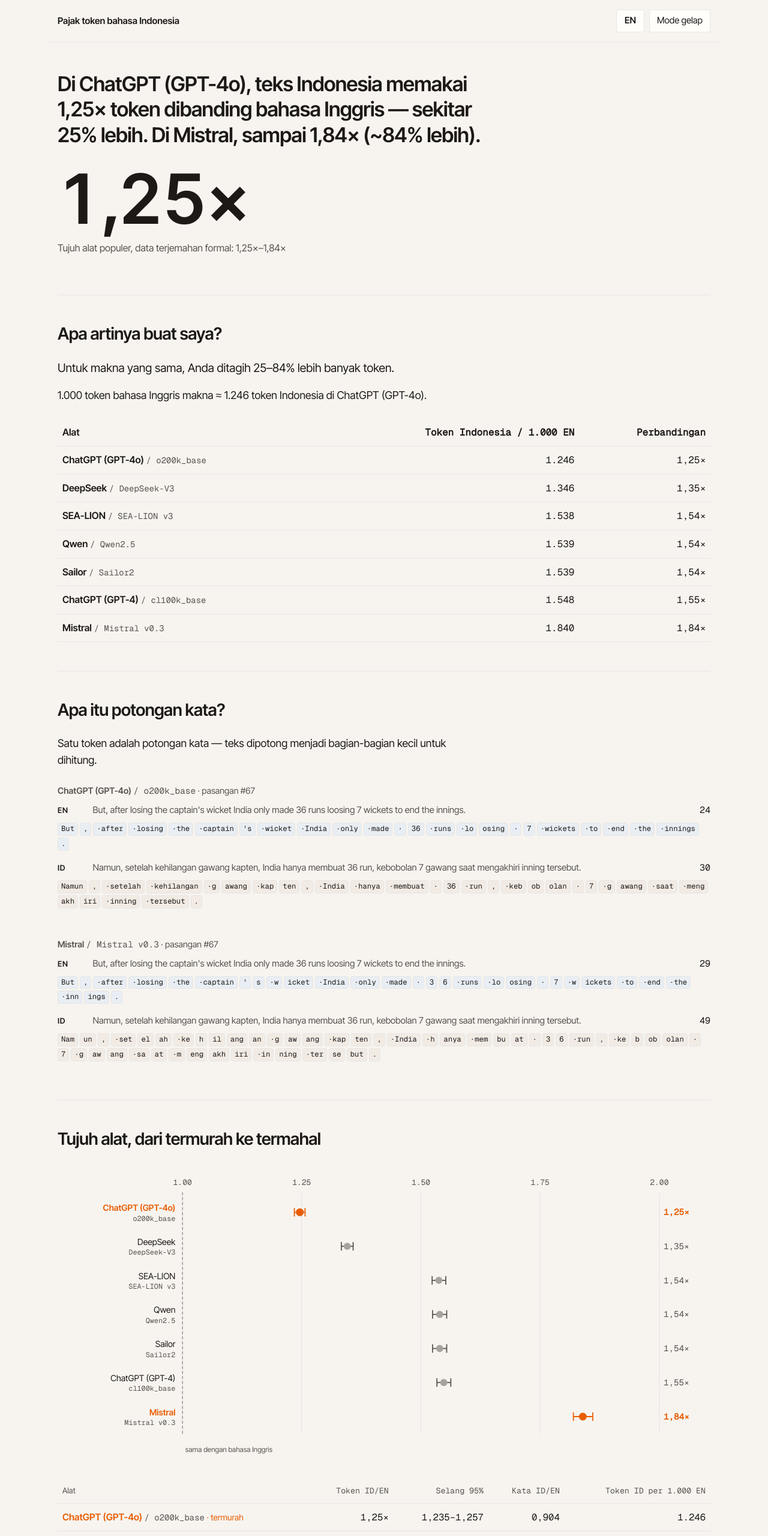
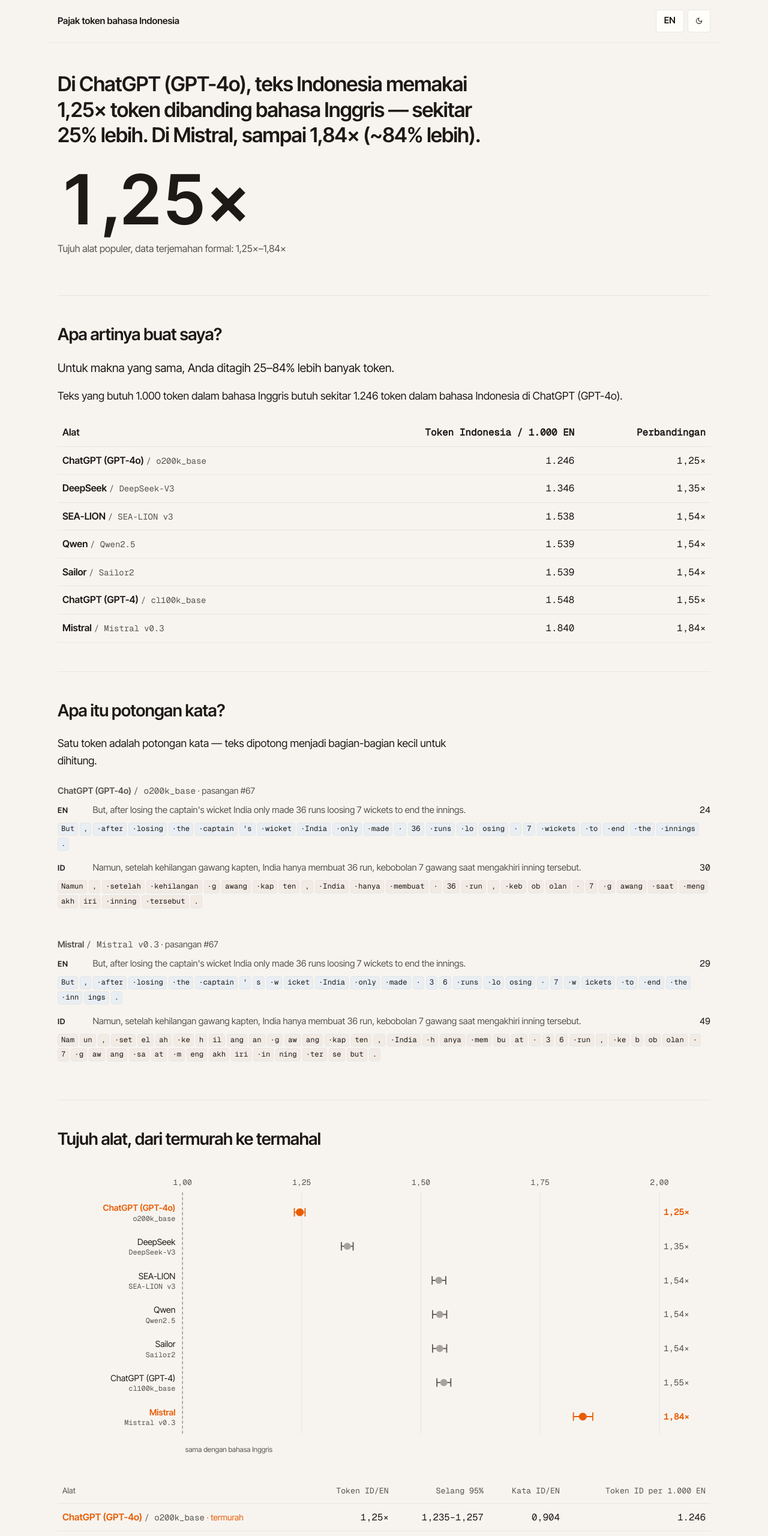
Before and after one commit to adindamochamad/indonesian-token-tax, a website built with Vite: page web/index.html in a window 1280 px wide. Shown: the top 2560 px of the page at 60% size. Built offline with nearby package versions, Linux system fonts and the light colour scheme; files whose address does not match are found by name.

Commit message:
fix: mobile chart, locale numbers, header, and copy

```diff
--- a/web/index.html
+++ b/web/index.html
@@ -32,8 +32,16 @@
       <p class="site-title" data-i18n="siteTitle">Pajak token bahasa Indonesia</p>
       <div class="topbar-actions">
         <button type="button" id="lang-toggle" class="lang-btn" aria-label="Ganti bahasa">EN</button>
-        <button type="button" id="theme-toggle" class="theme-btn" aria-pressed="false" data-i18n="themeDark">
-          Mode gelap
+        <button
+          type="button"
+          id="theme-toggle"
+          class="theme-btn theme-btn-icon"
+          aria-pressed="false"
+          aria-label="Mode gelap"
+        >
+          <svg xmlns="http://www.w3.org/2000/svg" viewBox="0 0 24 24" fill="none" stroke="currentColor" stroke-width="2" aria-hidden="true">
+            <path d="M12 3a6 6 0 1 0 9 9 9 9 0 1 1-9-9Z" />
+          </svg>
         </button>
       </div>
     </header>
@@ -68,7 +76,8 @@
         <div id="meaning-body" class="meaning-body">
           <p class="meaning-lead" data-i18n="meaningLead">Untuk makna yang sama, Anda ditagih 25–84% lebih banyak token.</p>
           <p class="meaning-example" id="meaning-example">
-            1.000 token bahasa Inggris makna ≈ 1.246 token Indonesia di ChatGPT (GPT-4o).
+            Teks yang butuh 1.000 token dalam bahasa Inggris butuh sekitar 1.246 token dalam bahasa Indonesia di ChatGPT
+            (GPT-4o).
           </p>
           <div class="table-scroll">
             <table class="meaning-table">
--- a/web/src/format.js
+++ b/web/src/format.js
@@ -1,35 +1,56 @@
-import { getLang, localeTag } from "./i18n.js";
+import { localeTag } from "./i18n.js";
+
+const formatterCache = new Map();
+
+function numberFormat(options) {
+  const tag = localeTag();
+  const key = `${tag}:${JSON.stringify(options)}`;
+  if (!formatterCache.has(key)) {
+    formatterCache.set(key, new Intl.NumberFormat(tag, options));
+  }
+  return formatterCache.get(key);
+}
+
+export function clearNumberFormatCache() {
+  formatterCache.clear();
+}
 
 export function fmt(n, digits = 3) {
   if (n == null || Number.isNaN(n)) return "—";
-  const loc = localeTag();
-  return Number(n).toLocaleString(loc, {
+  return numberFormat({
     minimumFractionDigits: digits,
     maximumFractionDigits: digits,
-  });
+  }).format(Number(n));
+}
+
+export function fmtAxisTick(n) {
+  if (n == null || Number.isNaN(n)) return "—";
+  return numberFormat({
+    minimumFractionDigits: 2,
+    maximumFractionDigits: 2,
+  }).format(Number(n));
 }
 
 export function fmtRatio(n, digits = 2) {
   if (n == null || Number.isNaN(n)) return "—";
-  const num = Number(n).toLocaleString(localeTag(), {
+  const num = numberFormat({
     minimumFractionDigits: digits,
     maximumFractionDigits: digits,
-  });
+  }).format(Number(n));
   return `${num}×`;
 }
 
 export function fmtInt(n) {
   if (n == null || Number.isNaN(n)) return "—";
   const rounded = Math.round(n);
-  const loc = localeTag();
-  const sign = rounded > 0 ? "+" : rounded < 0 ? (getLang() === "id" ? "−" : "−") : "";
-  const abs = Math.abs(rounded).toLocaleString(loc);
+  const sign = rounded > 0 ? "+" : rounded < 0 ? "−" : "";
+  const abs = numberFormat({ maximumFractionDigits: 0 }).format(Math.abs(rounded));
   return sign + abs;
 }
 
 export function fmtCount(n) {
   if (n == null || Number.isNaN(n)) return "—";
-  return Math.round(n).toLocaleString(localeTag());
+  return numberFormat({ maximumFractionDigits: 0 }).format(Math.round(n));
 }
 
 export function escapeHtml(s) {
--- a/web/src/hero.js
+++ b/web/src/hero.js
@@ -77,7 +77,10 @@ export function renderMeaningTable(data) {
     .join("");
   return `
     <p class="meaning-lead" data-i18n="meaningLead">${t("meaningLead")}</p>
-    <p class="meaning-example" id="meaning-example">${t("meaningExample", { idTokens: fmtCount(idAt1k) })}</p>
+    <p class="meaning-example" id="meaning-example">${t("meaningExample", {
+      enTokens: fmtCount(1000),
+      idTokens: fmtCount(idAt1k),
+    })}</p>
     <div class="table-scroll">
       <table class="meaning-table" aria-labelledby="meaning-table-caption">
         <caption id="meaning-table-caption" class="sr-only">${t("meaningTableCaption")}</caption>
--- a/web/src/i18n.js
+++ b/web/src/i18n.js
@@ -1,3 +1,5 @@
+import { clearNumberFormatCache } from "./format.js";
+
 const KEY = "itt-lang";
 
 let currentLang = "id";
@@ -26,6 +28,8 @@ const STRINGS = {
   siteTitle: { id: "Pajak token bahasa Indonesia", en: "Indonesian Token Tax" },
   themeDark: { id: "Mode gelap", en: "Dark mode" },
   themeLight: { id: "Mode terang", en: "Light mode" },
+  themeDarkAria: { id: "Mode gelap", en: "Dark mode" },
+  themeLightAria: { id: "Mode terang", en: "Light mode" },
   langId: { id: "ID", en: "ID" },
   langEn: { id: "EN", en: "EN" },
   langToggleAria: {
@@ -52,8 +56,8 @@ const STRINGS = {
     en: "For the same meaning, you are billed for 25–84% more tokens.",
   },
   meaningExample: {
-    id: "1.000 token bahasa Inggris makna ≈ {idTokens} token Indonesia di ChatGPT (GPT-4o).",
-    en: "1,000 English tokens of meaning ≈ {idTokens} Indonesian tokens on ChatGPT (GPT-4o).",
+    id: "Teks yang butuh {enTokens} token dalam bahasa Inggris butuh sekitar {idTokens} token dalam bahasa Indonesia di ChatGPT (GPT-4o).",
+    en: "Text that needs {enTokens} tokens in English needs about {idTokens} tokens in Indonesian on ChatGPT (GPT-4o).",
   },
   meaningTableCaption: {
     id: "Token Indonesia per 1.000 token bahasa Inggris (makna sama)",
@@ -227,9 +231,18 @@ function applyMeta(lang) {
   if (twD) twD.setAttribute("content", m.twitterDescription);
 }
 
+export function updateThemeToggleLabel() {
+  const btn = document.getElementById("theme-toggle");
+  if (!btn) return;
+  const dark = document.documentElement.dataset.theme === "dark";
+  btn.setAttribute("aria-label", dark ? t("themeLightAria") : t("themeDarkAria"));
+  btn.setAttribute("aria-pressed", String(dark));
+}
+
 export function applyLang(lang) {
   currentLang = lang === "en" ? "en" : "id";
   document.documentElement.lang = currentLang;
+  clearNumberFormatCache();
   applyMeta(currentLang);
 
   document.querySelectorAll("[data-i18n]").forEach((el) => {
@@ -250,11 +263,7 @@ export function applyLang(lang) {
     if (key) el.innerHTML = t(key);
   });
 
-  const themeBtn = document.getElementById("theme-toggle");
-  if (themeBtn) {
-    const dark = document.documentElement.dataset.theme === "dark";
-    themeBtn.textContent = dark ? t("themeLight") : t("themeDark");
-  }
+  updateThemeToggleLabel();
 
   const langBtn = document.getElementById("lang-toggle");
   if (langBtn) {
@@ -266,7 +275,11 @@ export function applyLang(lang) {
   if (heroVal) {
     heroVal.dataset.countLocale = currentLang;
     if (!document.documentElement.classList.contains("js-motion")) {
-      heroVal.textContent = currentLang === "id" ? "1,25×" : "1.25×";
+      const n = new Intl.NumberFormat(localeTag(), {
+        minimumFractionDigits: 2,
+        maximumFractionDigits: 2,
+      }).format(1.2461);
+      heroVal.textContent = `${n}×`;
     }
   }
 
--- a/web/src/main.js
+++ b/web/src/main.js
@@ -3,7 +3,7 @@ import { sliceRows, renderChart, renderTable, renderMethodSliceTable } from "./l
 import { mountHeroEnhancements, mountHeroStrip, repaintStripsOnLang } from "./hero.js";
 import { initTheme } from "./theme.js";
 import { initMotion } from "./motion.js";
-import { initLang, t } from "./i18n.js";
+import { initLang, t, updateThemeToggleLabel } from "./i18n.js";
 import {
   bindExampleChips,
   bindTryCounters,
@@ -55,11 +55,7 @@ async function boot() {
     repaintStripsOnLang();
     paintMethodSlices();
     if (state.lastTry) paintTryResults(state.lastTry);
-    const themeBtn = document.getElementById("theme-toggle");
-    if (themeBtn) {
-      const dark = document.documentElement.dataset.theme === "dark";
-      themeBtn.textContent = dark ? t("themeLight") : t("themeDark");
-    }
+    updateThemeToggleLabel();
   });
 
   const params = new URLSearchParams(location.search);
--- a/web/src/motion.js
+++ b/web/src/motion.js
@@ -1,3 +1,5 @@
+import { fmtRatio } from "./format.js";
+
 /** Section reveal + hero count-up; content visible unless html.js-motion is set. */
 export function initMotion() {
   const reduced = window.matchMedia("(prefers-reduced-motion: reduce)").matches;
@@ -30,7 +32,6 @@ export function initMotion() {
   const heroNum = document.querySelector("[data-count-to]");
   if (heroNum) {
     const target = Number(heroNum.dataset.countTo);
-    const suffix = heroNum.dataset.countSuffix ?? "";
     const duration = 1800;
     const start = performance.now();
     const from = 1.0;
@@ -38,8 +39,7 @@ export function initMotion() {
       const t = Math.min(1, (now - start) / duration);
       const eased = 1 - (1 - t) ** 3;
       const val = from + (target - from) * eased;
-      const display = heroNum.dataset.countLocale === "id" ? val.toFixed(2).replace(".", ",") : val.toFixed(2);
-      heroNum.textContent = `${display}${suffix}`;
+      heroNum.textContent = fmtRatio(val, 2);
       if (t < 1) requestAnimationFrame(step);
     };
     requestAnimationFrame(step);
--- a/web/src/styles.css
+++ b/web/src/styles.css
@@ -118,12 +118,6 @@ h1, h2, h3, .h2, .h3 {
 
 .hero-metric-block { margin: 0 0 var(--space-2); }
 
-.topbar-actions {
-  display: flex;
-  gap: var(--space-1);
-  align-items: center;
-}
-
 .lang-btn {
   font: inherit;
   cursor: pointer;
@@ -233,12 +227,41 @@ h1, h2, h3, .h2, .h3 {
   display: flex;
   justify-content: space-between;
   align-items: center;
+  gap: var(--space-2);
   border-bottom: 1px solid var(--line);
 }
 .site-title {
   margin: 0;
   font-size: 0.9rem;
   font-weight: 600;
+  flex: 1 1 auto;
+  min-width: 0;
+}
+@media (max-width: 639px) {
+  .site-title { font-size: 0.82rem; line-height: 1.25; }
+}
+
+.topbar-actions {
+  display: flex;
+  gap: 6px;
+  align-items: center;
+  flex: 0 0 auto;
+  flex-shrink: 0;
+}
+
+.theme-btn-icon {
+  display: inline-flex;
+  align-items: center;
+  justify-content: center;
+  width: 2.25rem;
+  height: 2.25rem;
+  padding: 0;
+}
+
+.theme-btn-icon svg {
+  width: 1.15rem;
+  height: 1.15rem;
+  display: block;
 }
 
 .theme-btn, .primary, .chip, .segmented button {
@@ -390,7 +413,8 @@ html.js-motion .reveal.is-visible {
 .slice-caveat { margin: var(--space-1) 0 var(--space-3); font-size: 0.9rem; }
 
 .chart-wrap { margin: var(--space-2) 0 var(--space-3); }
-.chart-mobile { display: none; }
+.chart-wrap.chart-mobile { display: none; }
+.chart-wrap.chart-desktop { display: block; }
 svg.chart {
   width: 100%;
   height: auto;
@@ -399,8 +423,9 @@ svg.chart {
 }
 .chart-mobile-svg {
   width: 100%;
-  max-width: 388px;
+  max-width: none;
   height: auto;
+  display: block;
 }
 .chart-mobile-name,
 .chart-mobile-value {
@@ -411,7 +436,7 @@ svg.chart {
   font-size: 12px;
 }
 .chart-parity-mobile {
-  font-size: 11px;
+  font-size: 12px;
 }
 .chart-mobile-row.accent-cheapest .chart-mobile-name,
 .chart-mobile-row.accent-cheapest .chart-mobile-value {
@@ -430,8 +455,8 @@ svg.chart {
 .chart-mobile-row.accent-priciest .chart-whisker,
 .chart-mobile-row.accent-priciest .chart-cap { stroke: var(--accent); }
 @media (max-width: 639px) {
-  .chart-desktop { display: none; }
-  .chart-mobile { display: block; }
+  .chart-wrap.chart-desktop { display: none !important; }
+  .chart-wrap.chart-mobile { display: block; width: 100%; }
   .col-hide-sm { display: none; }
 }
 .chart-grid { stroke: var(--line); stroke-width: 1; }
--- a/web/src/theme.js
+++ b/web/src/theme.js
@@ -1,4 +1,4 @@
-import { t } from "./i18n.js";
+import { updateThemeToggleLabel } from "./i18n.js";
 
 const KEY = "itt-theme";
 
@@ -11,14 +11,12 @@ export function initTheme() {
   applyTheme(theme);
   const btn = document.getElementById("theme-toggle");
   if (btn) {
-    btn.setAttribute("aria-pressed", String(theme === "dark"));
-    btn.textContent = theme === "dark" ? t("themeLight") : t("themeDark");
+    updateThemeToggleLabel();
     btn.addEventListener("click", () => {
       const next = document.documentElement.dataset.theme === "dark" ? "light" : "dark";
       applyTheme(next);
       localStorage.setItem(KEY, next);
-      btn.setAttribute("aria-pressed", String(next === "dark"));
-      btn.textContent = next === "dark" ? t("themeLight") : t("themeDark");
+      updateThemeToggleLabel();
     });
   }
 }
```
Also changed, not shown: scripts/capture-screenshots.mjs (+21 -0 lines), web/src/leaderboard.js (+4 -4 lines).
